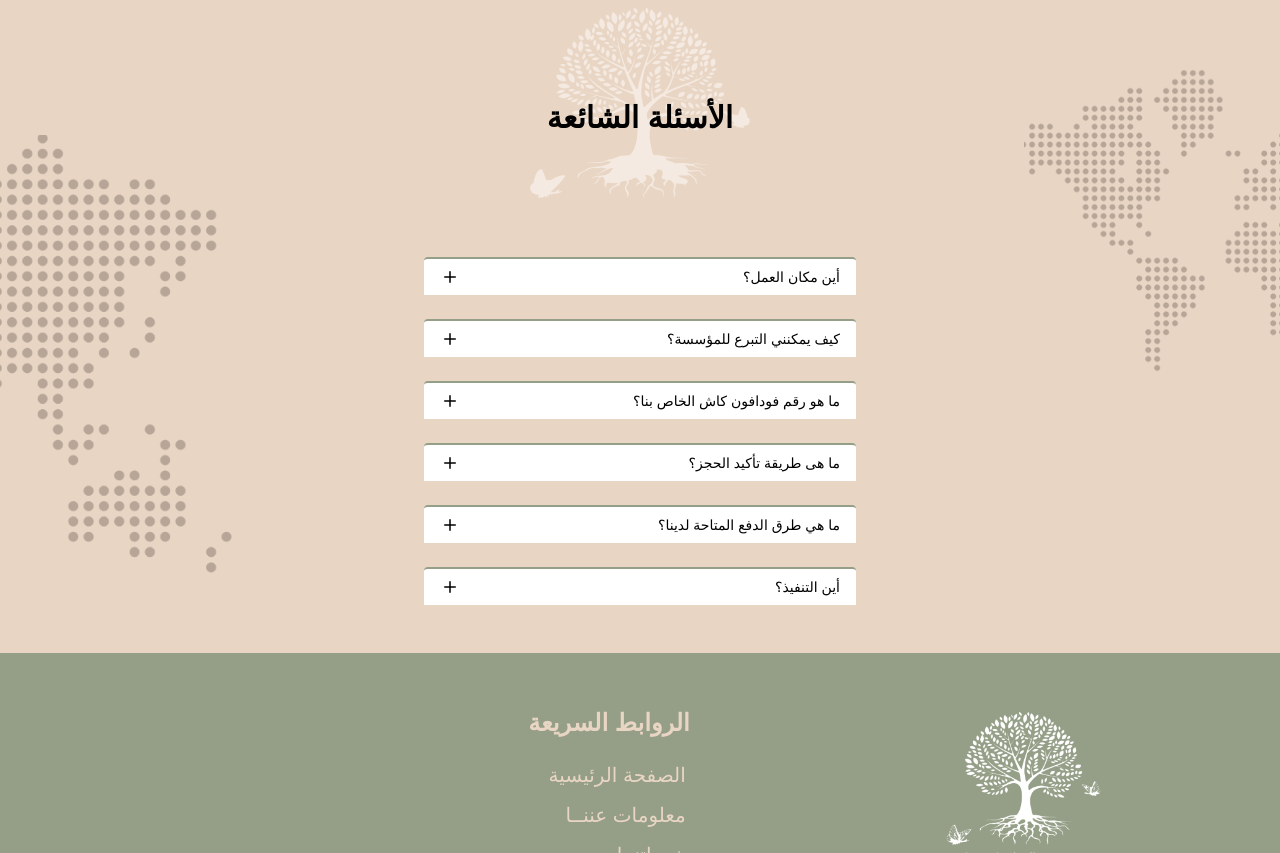
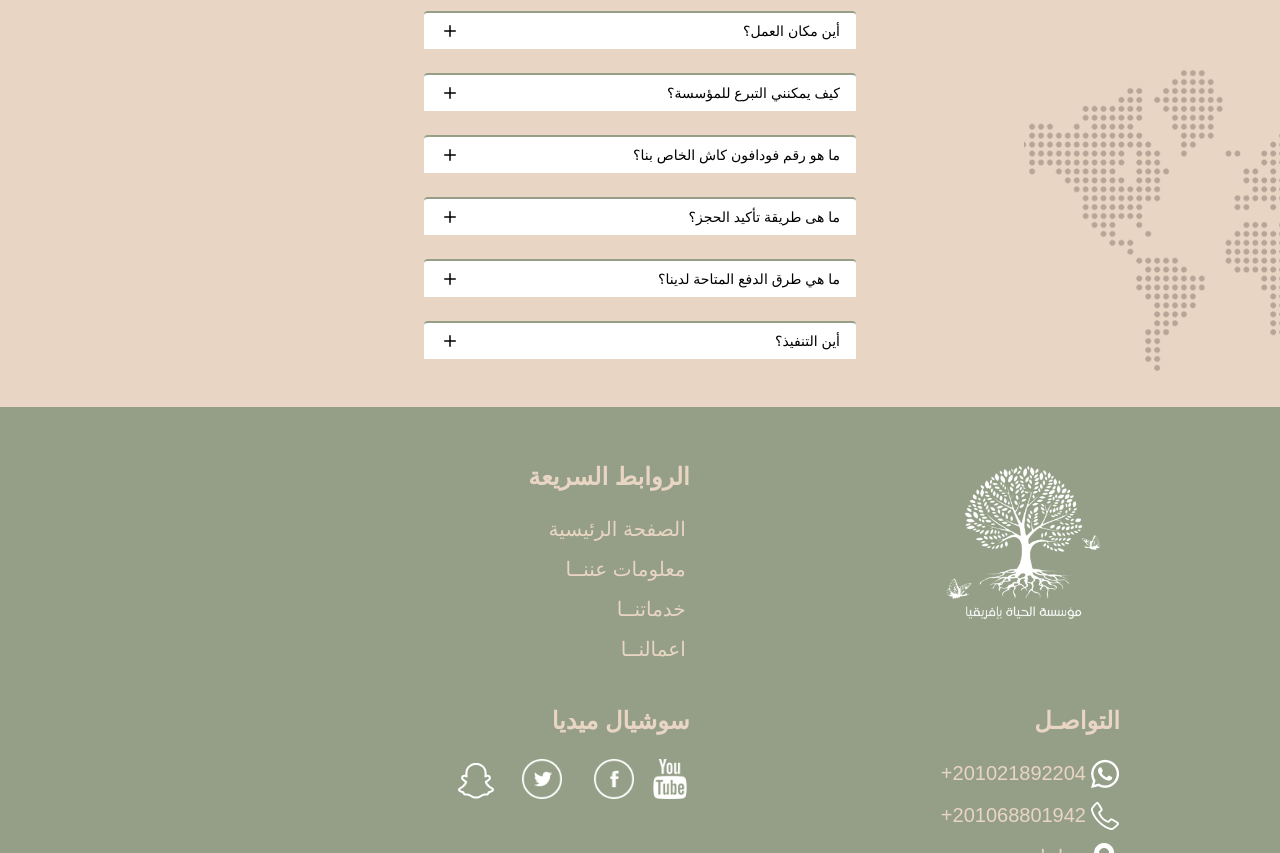
Before and after one commit to Ahmed-Abozied1/Alhaya-Website, a React (Create React App) app: page / in a window 1280 px wide. Shown: the part 5980-6833 px from the top of the page. Built offline with nearby package versions, Linux system fonts and the light colour scheme.

Commit message:
edit Questions section

```diff
--- a/src/components/Home/Questions/Questions.js
+++ b/src/components/Home/Questions/Questions.js
@@ -17,12 +17,12 @@ const Questions = () => {
         className="absolute top-0 right-0 lg:w-64  w-28 "
         alt="-alt-text"
       />
-      <img
+      {/* <img
         src="/HomeImages/QusetionImages/bottomMap.png"
         className="absolute bottom-0 left-0 lg:w-64  w-28"
         alt="-alt-text"
-      />
-
+      /> */}
+{/*
       <header class="lg:m-2 m-0  text-4xl font-bold">
         <div class="relative titlee">
           <img src="/HomeImages/title.png" alt="" />
@@ -30,7 +30,7 @@ const Questions = () => {
             {t("FrequentlyAskedQuestions")}
           </h1>
         </div>
-      </header>
+      </header> */}
       <div className="w-full px-4 pt-2 z-10">
         <div className="mx-auto  w-full max-w-md rounded-md  p-2">
           <Disclosure>
```
